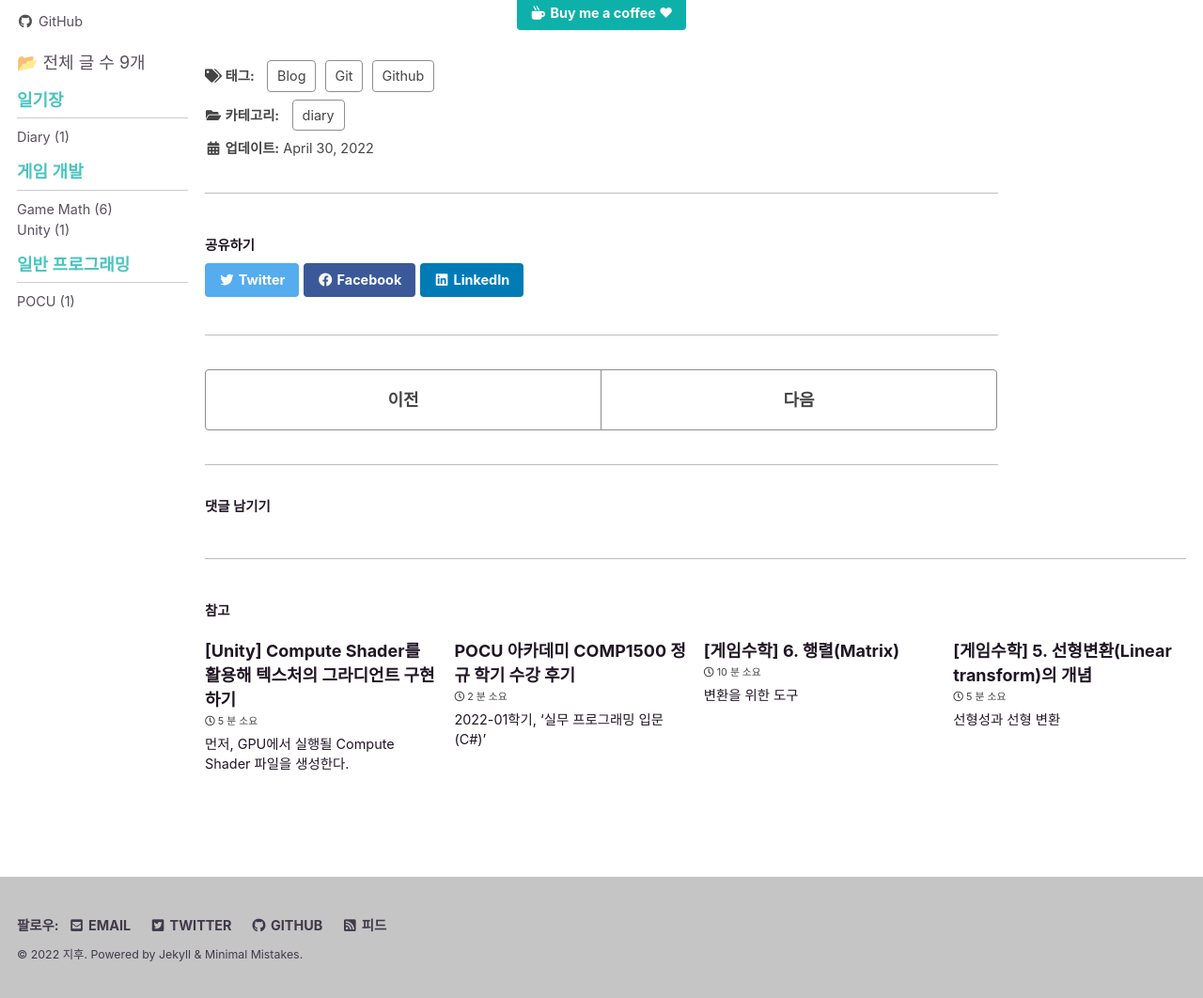
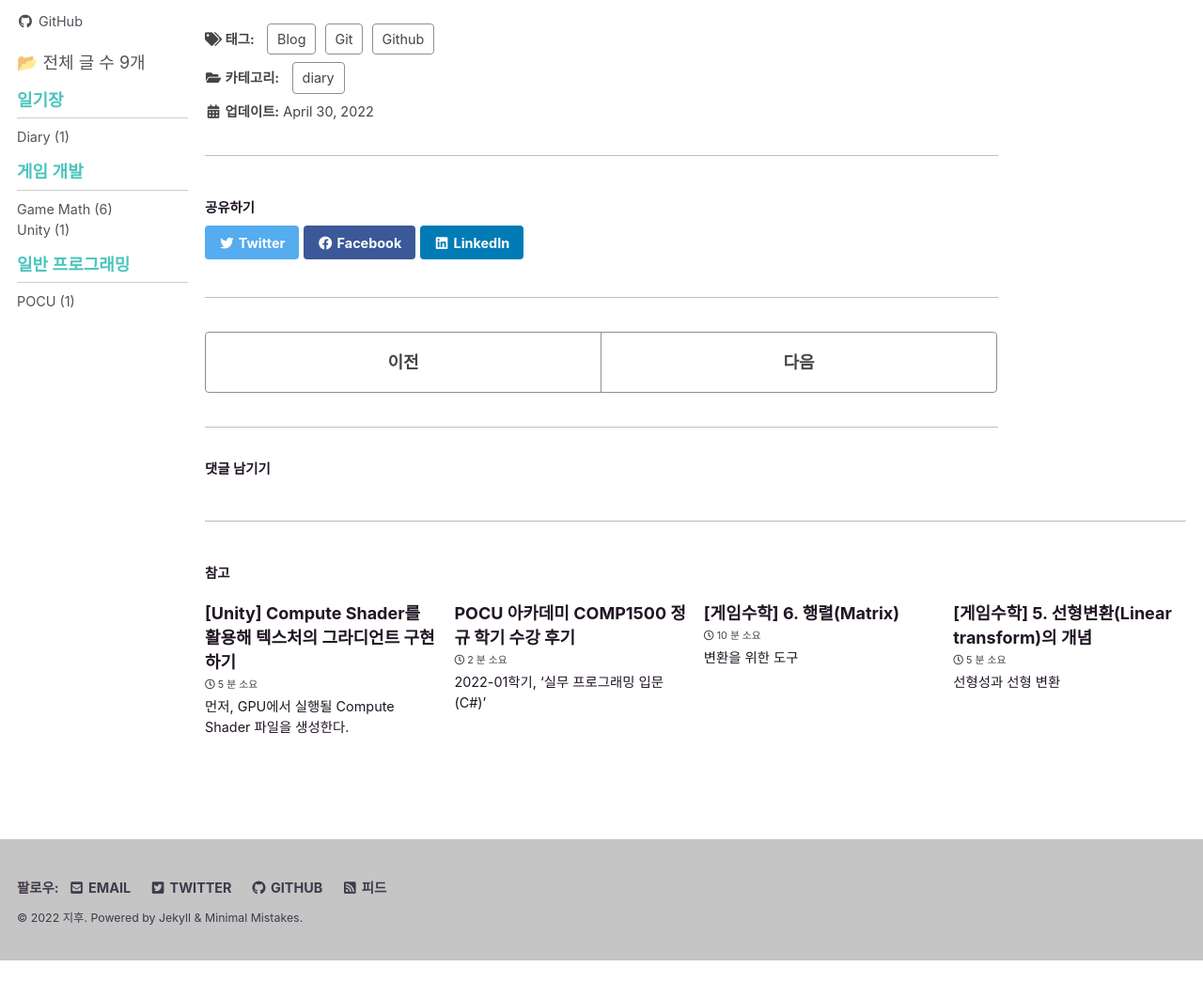
Before and after one commit to jihukim135/jihukim135.github.io, a Jekyll site: the page built from _posts/2022-04-30-Test.md, in a window 1280 px wide and 1400 px high, scrolled down 2817 px, cut to the strip 338-1400 px from the top of the window. Shown: the whole strip at 94% size. Built offline with Jekyll 4.4.1, drawn with Linux system fonts in a browser that asks for light colours; cached includes are drawn as plain includes; some web fonts are replaced; comment, search, counter and statistics services are not loaded; after the commit the page ends 4177 px from its top, so only the background shows below that.

Commit message:
Revert "Feat: Buy me a coffee 추가"
This reverts commit fe8f7a32804c71240ff482ff81b1c084bc795801.

```diff
--- a/_layouts/single.html
+++ b/_layouts/single.html
@@ -46,13 +46,6 @@ layout: default
         {% if page.link %}<div><a href="{{ page.link }}" class="btn btn--primary">{{ site.data.ui-text[site.locale].ext_link_label | default: "Direct Link" }}</a></div>{% endif %}
       </section>
 
-    <div id="toss-link-btn">
-      <a href="https://toss.me/jihukim135" class="btn btn--toss">
-        <i class="fa-fw fas fa-mug-hot" aria-hidden="true"></i>
-        <span>Buy me a coffee ❤</span>
-      </a>
-    </div>
-
       <footer class="page__meta">
         {% if site.data.ui-text[site.locale].meta_label %}
           <h4 class="page__meta-title">{{ site.data.ui-text[site.locale].meta_label }}</h4>
--- a/_sass/minimal-mistakes/_buttons.scss
+++ b/_sass/minimal-mistakes/_buttons.scss
@@ -39,8 +39,7 @@
   (info, $info-color),
   (facebook, $facebook-color),
   (twitter, $twitter-color),
-  (linkedin, $linkedin-color),
-  (toss, $link-color);
+  (linkedin, $linkedin-color);
 
   @each $buttoncolor, $color in $buttoncolors {
     &--#{$buttoncolor} {
--- a/_sass/minimal-mistakes/_page.scss
+++ b/_sass/minimal-mistakes/_page.scss
@@ -566,12 +566,3 @@ body {
     }
   }
 }
-
-/*
-   Buy me a coffee
-   ========================================================================== */
-
-div#toss-link-btn {
-  text-align: center;
-  margin-top: 2em;
-}
--- a/_sass/minimal-mistakes/_utilities.scss
+++ b/_sass/minimal-mistakes/_utilities.scss
@@ -60,14 +60,6 @@ body:hover .visually-hidden button {
   text-decoration: none;
   box-shadow: 0 0 2px 2px rgba(0, 0, 0, 0.6);
 }
-
-/*
-   Buy me a coffee btn
-   ========================================================================== */
-
-   .fa-mug-hot {
-     color: $background-color;
-   }
 
 /*
    Skip links
```
